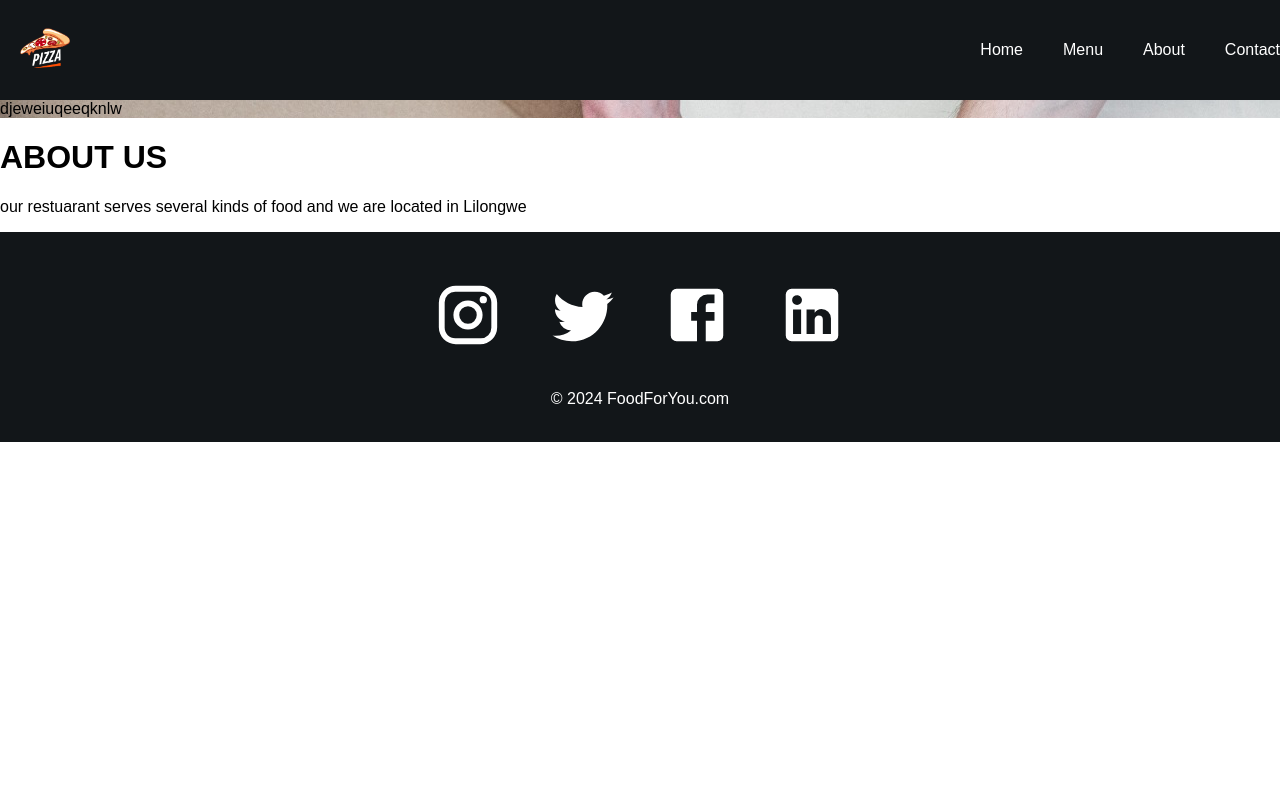
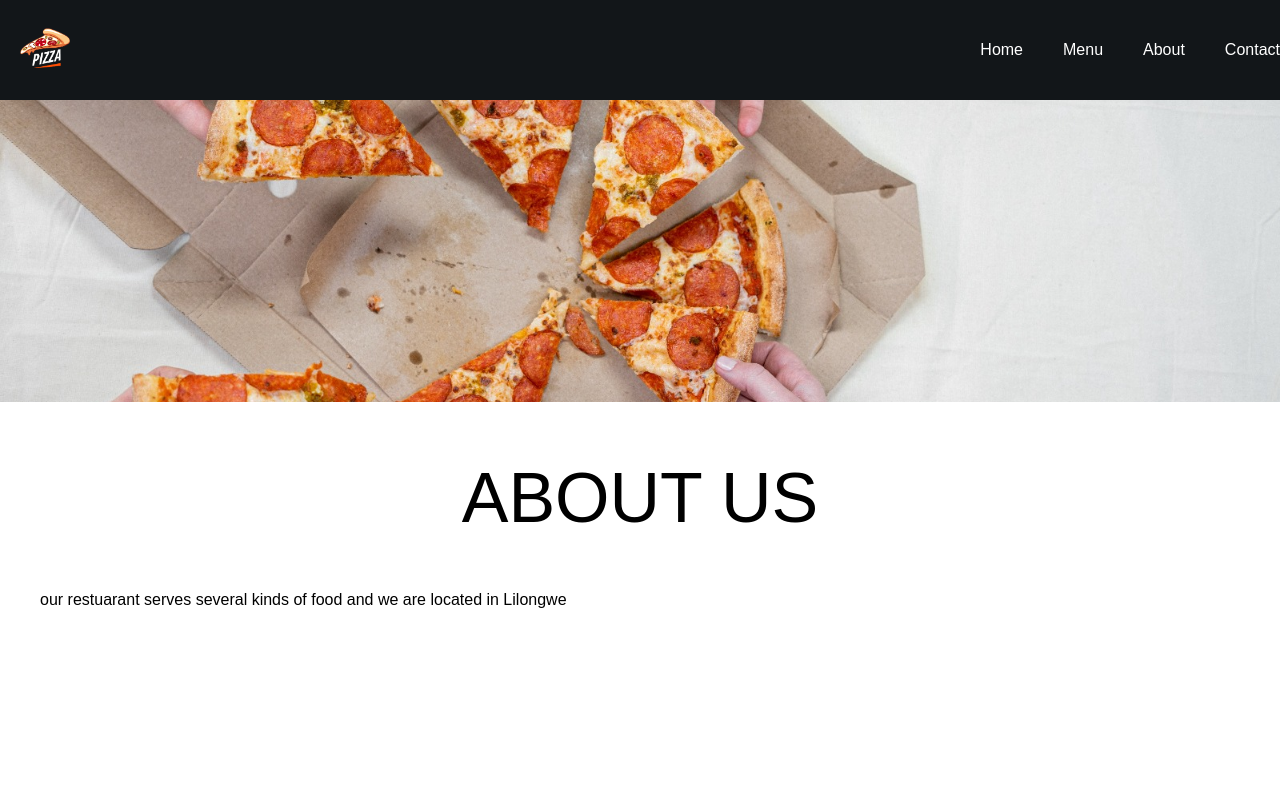
Before and after one commit to bsc-com-22-20/FoodForYou-frontend, a React (Create React App) app: page /about in a window 1280 px wide. Shown: the top 800 px of the page. Built offline with nearby package versions, Linux system fonts and the light colour scheme.

Commit message:
modified about.css

```diff
--- a/src/pages/About.js
+++ b/src/pages/About.js
@@ -1,11 +1,11 @@
 import React from 'react'
 import multiplePizzas from "../assets/multiplePizzas.jpeg";
-
+import "../styles/About.css"
 function About() {
   return (
     <div className="about">
        <div className="aboutTop"
-       style={{backgroundImage: `url(${multiplePizzas})` }} > djeweiuqeeqknlw </div>
+       style={{backgroundImage: `url(${multiplePizzas})` }} ></div>
        <div className="aboutBottom">
         <h1> ABOUT US</h1>
         <p> our restuarant serves several kinds of food and we are located in Lilongwe</p>
--- a/src/styles/About.css
+++ b/src/styles/About.css
@@ -0,0 +1,37 @@
+.about {
+    width: 100%;
+    height: 90vh;
+    display: flex;
+    flex-direction: column;
+  }
+
+  .aboutTop {
+    width: 100%;
+    height: 45%;
+    background-position: center;
+    background-repeat: no-repeat;
+    background-size: cover;
+    font-family: "Gill Sans", "Gill Sans MT", Calibri, "Trebuchet MS", sans-serif;
+  }
+
+  .aboutBottom {
+    display: flex;
+    flex-direction: column;
+    height: 55%;
+    align-items: center;
+    margin-top: 50px;
+  }
+
+  .aboutBottom p {
+    width: 1200px;
+  }
+
+  .about .aboutBottom h1 {
+    font-weight: 400;
+    font-size: 70px;
+    color: black;
+    height: 30px;
+    display: flex;
+    justify-content: center;
+    transform: translateY(-40px);
+  }
```
